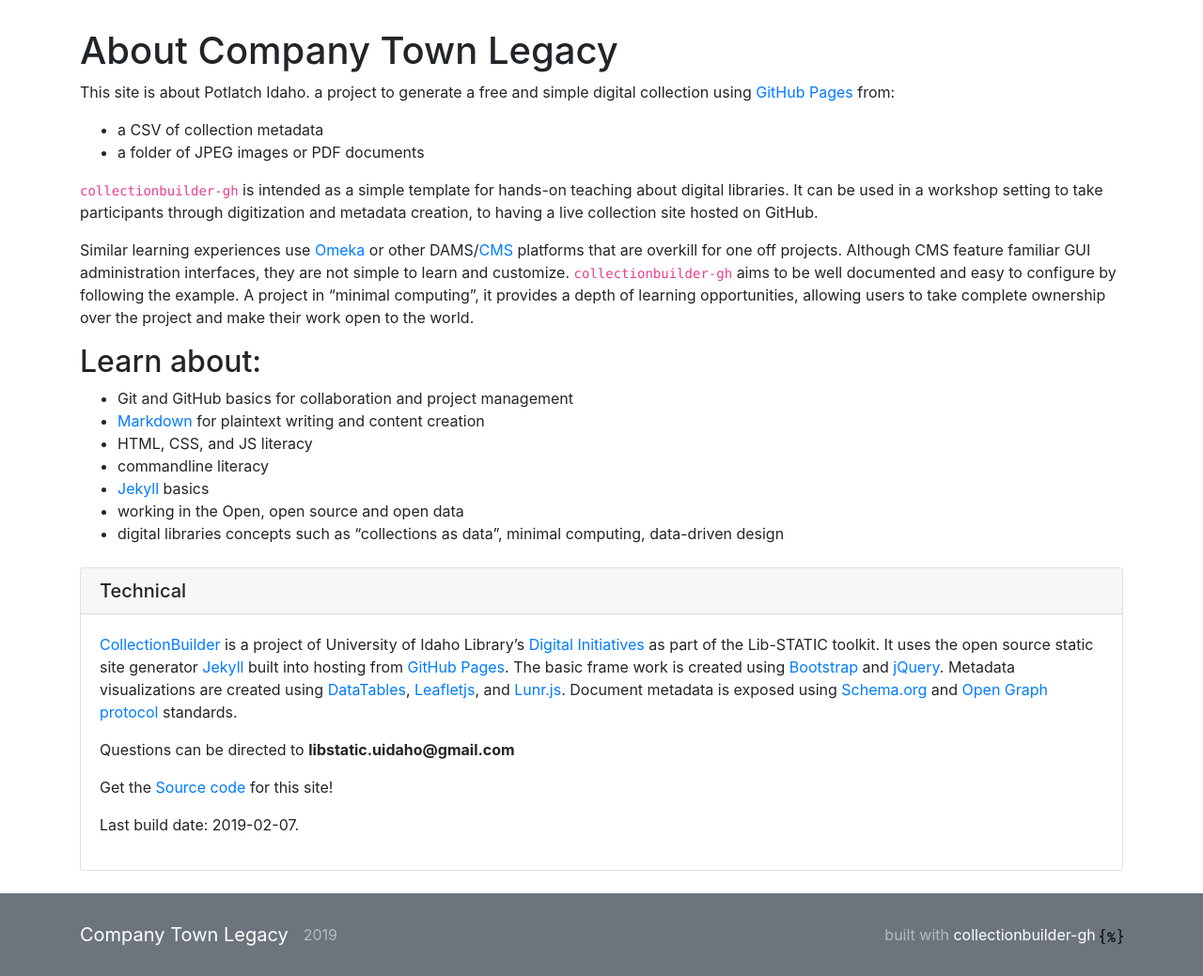
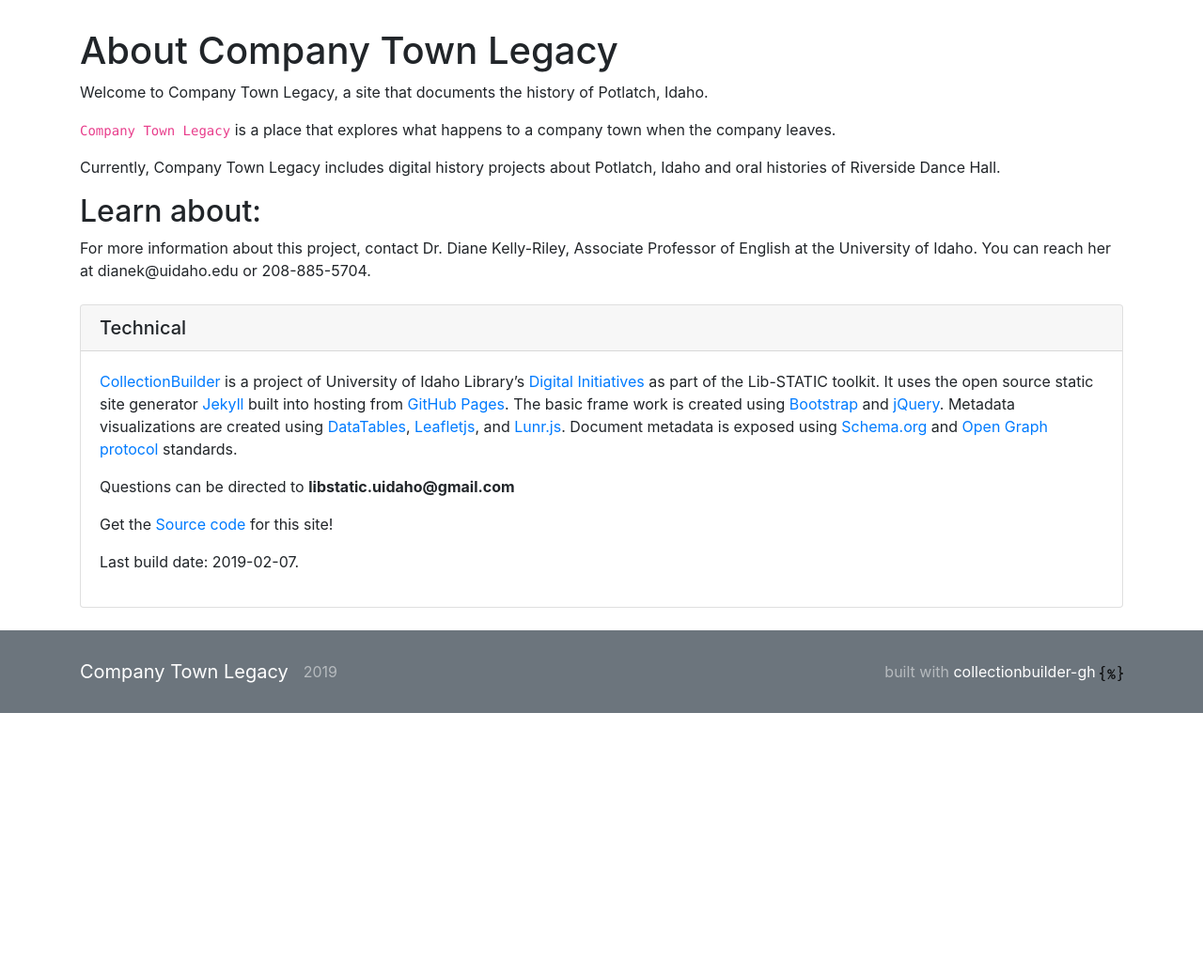
Before and after one commit to CompanyTownLegacy/CompanyTownLegacy.github.io, a Jekyll site: the page built from pages/about.md, in a window 1280 px wide. Shown: the part 375-1414 px from the top of the page at 94% size. Built offline with Jekyll 4.4.1, drawn with Linux system fonts in a browser that asks for light colours; after the commit the page ends 1134 px from its top, so only the background shows below that.

Commit message:
updated about page

```diff
--- a/pages/about.md
+++ b/pages/about.md
@@ -10,27 +10,14 @@
 
 # About {{ site.title }}
 
-This site is about Potlatch Idaho.   a project to generate a free and simple digital collection using [GitHub Pages](https://pages.github.com/) from:
+Welcome to Company Town Legacy, a site that documents the history of Potlatch, Idaho.
 
-- a CSV of collection metadata
-- a folder of JPEG images or PDF documents
+`Company Town Legacy` is a place that explores what happens to a company town when the company leaves.
 
-`collectionbuilder-gh` is intended as a simple template for hands-on teaching about digital libraries.
-It can be used in a workshop setting to take participants through digitization and metadata creation, to having a live collection site hosted on GitHub.
-
-Similar learning experiences use [Omeka](https://omeka.org/) or other DAMS/[CMS](https://en.wikipedia.org/wiki/Content_management_system) platforms that are overkill for one off projects.
-Although CMS feature familiar GUI administration interfaces, they are not simple to learn and customize.
-`collectionbuilder-gh` aims to be well documented and easy to configure by following the example.
-A project in "minimal computing", it provides a depth of learning opportunities, allowing users to take complete ownership over the project and make their work open to the world.
+Currently, Company Town Legacy includes digital history projects about Potlatch, Idaho and oral histories of Riverside Dance Hall.
 
 ## Learn about:
 
-- Git and GitHub basics for collaboration and project management
-- [Markdown](https://guides.github.com/features/mastering-markdown/) for plaintext writing and content creation
-- HTML, CSS, and JS literacy
-- commandline literacy
-- [Jekyll](https://jekyllrb.com/) basics
-- working in the Open, open source and open data
-- digital libraries concepts such as "collections as data", minimal computing, data-driven design
+For more information about this project, contact Dr. Diane Kelly-Riley, Associate Professor of English at the University of Idaho.  You can reach her at dianek@uidaho.edu or 208-885-5704.
 
 {% include credits.md %}
```
